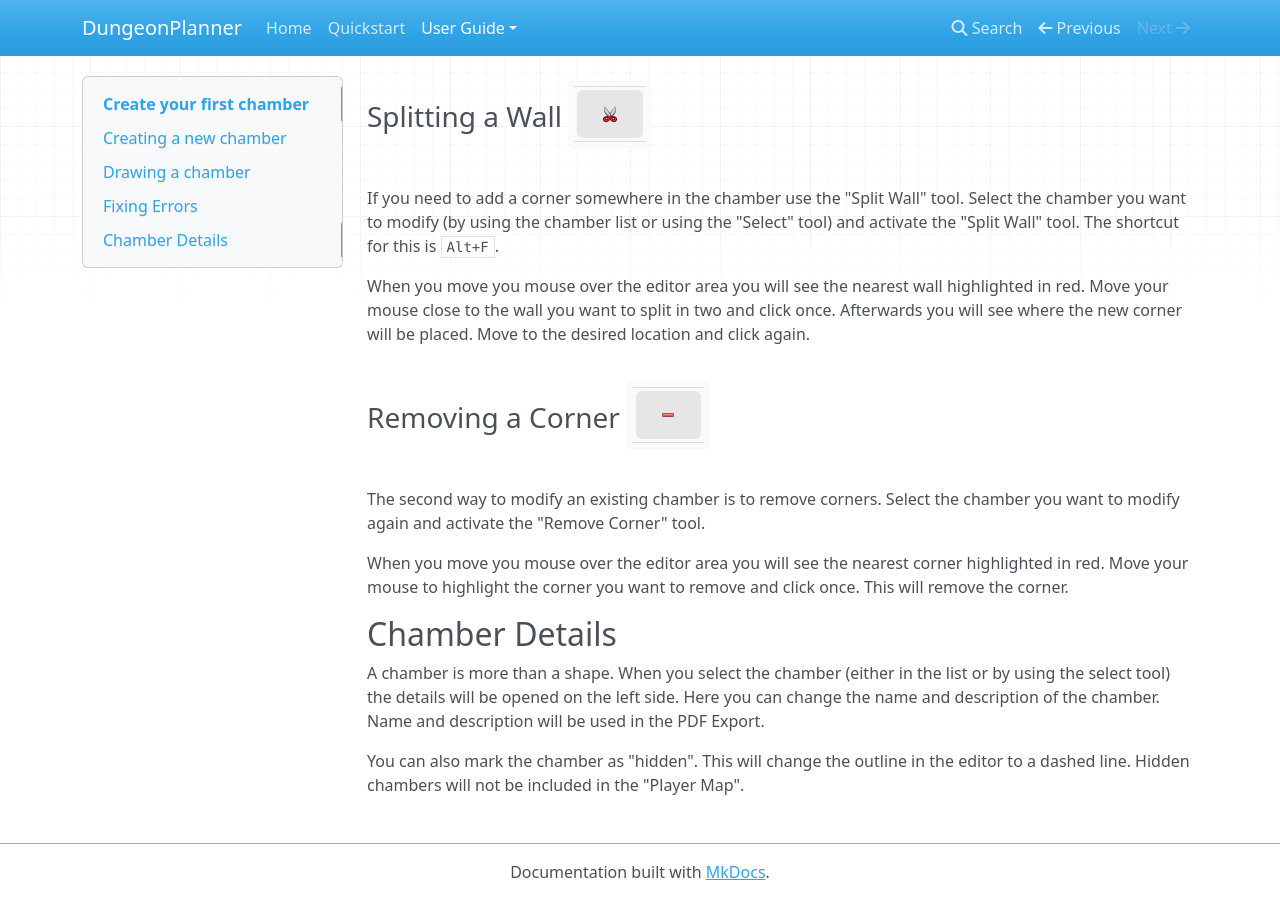
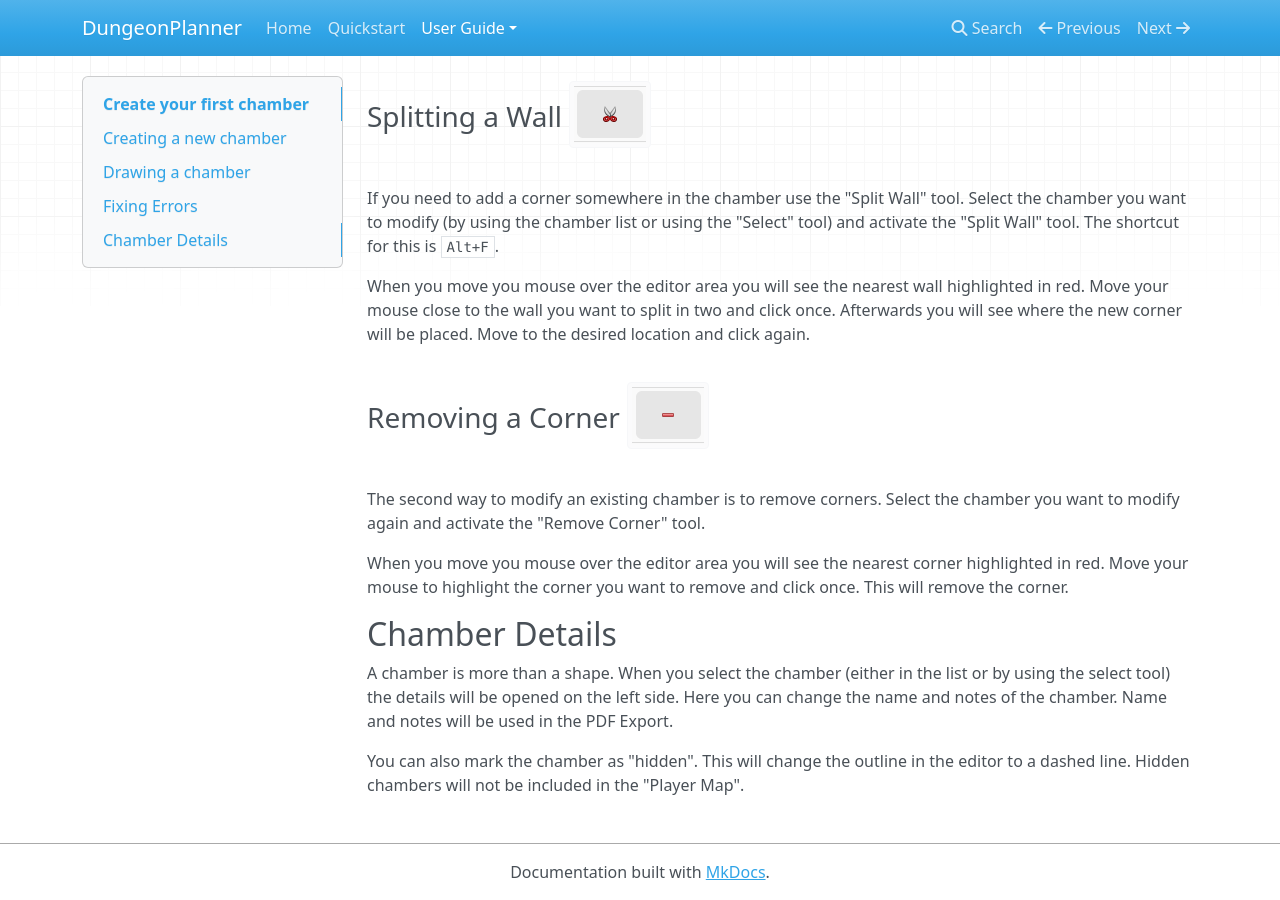
Before and after one commit to H4kor/dungeon-planner, an MkDocs documentation site: the page built from docs/docs/user-guide/first_chamber.md, in a window 1280 px wide and 900 px high, scrolled down 826 px. Built offline with MkDocs 1.6.1, drawn with Linux system fonts in a browser that asks for light colours; nearby versions of some CDN libraries.

```diff
--- a/docs/docs/user-guide/first_chamber.md
+++ b/docs/docs/user-guide/first_chamber.md
@@ -57,8 +57,8 @@ This will remove the corner.
 
 A chamber is more than a shape.
 When you select the chamber (either in the list or by using the select tool) the details will be opened on the left side.
-Here you can change the name and description of the chamber.
-Name and description will be used in the PDF Export.
+Here you can change the name and notes of the chamber.
+Name and notes will be used in the PDF Export.
 
 You can also mark the chamber as "hidden".
 This will change the outline in the editor to a dashed line.
--- a/docs/mkdocs.yml
+++ b/docs/mkdocs.yml
@@ -5,7 +5,7 @@ nav:
   - Quickstart: quickstart.md
   - User Guide:
     - First Chamber: user-guide/first_chamber.md
-
+    - Adding Doors: user-guide/add_doors.md
 
 markdown_extensions:
   - attr_list
```
Also changed, not shown: docs/docs/user-guide/add_doors.md (added, +32 -0 lines).
